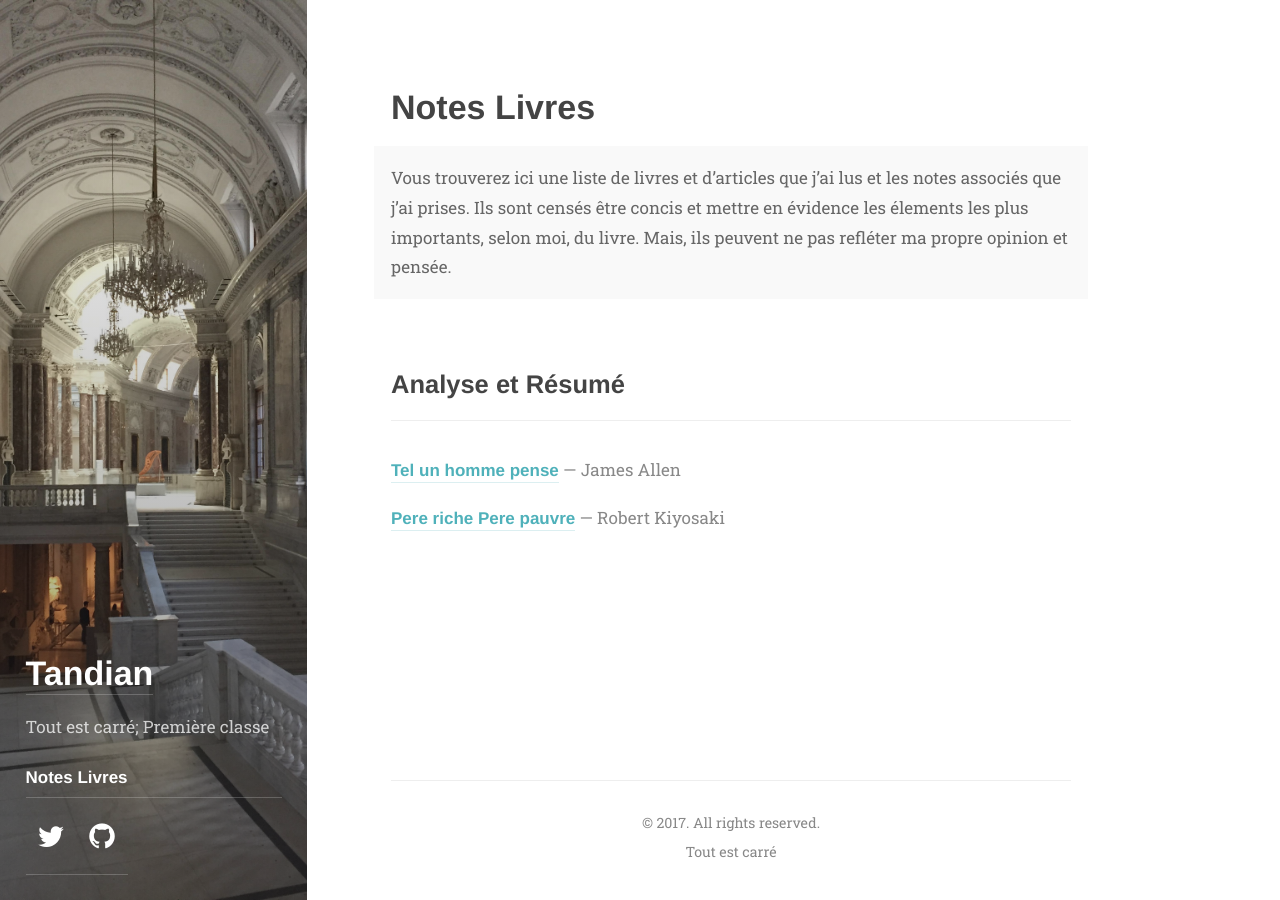
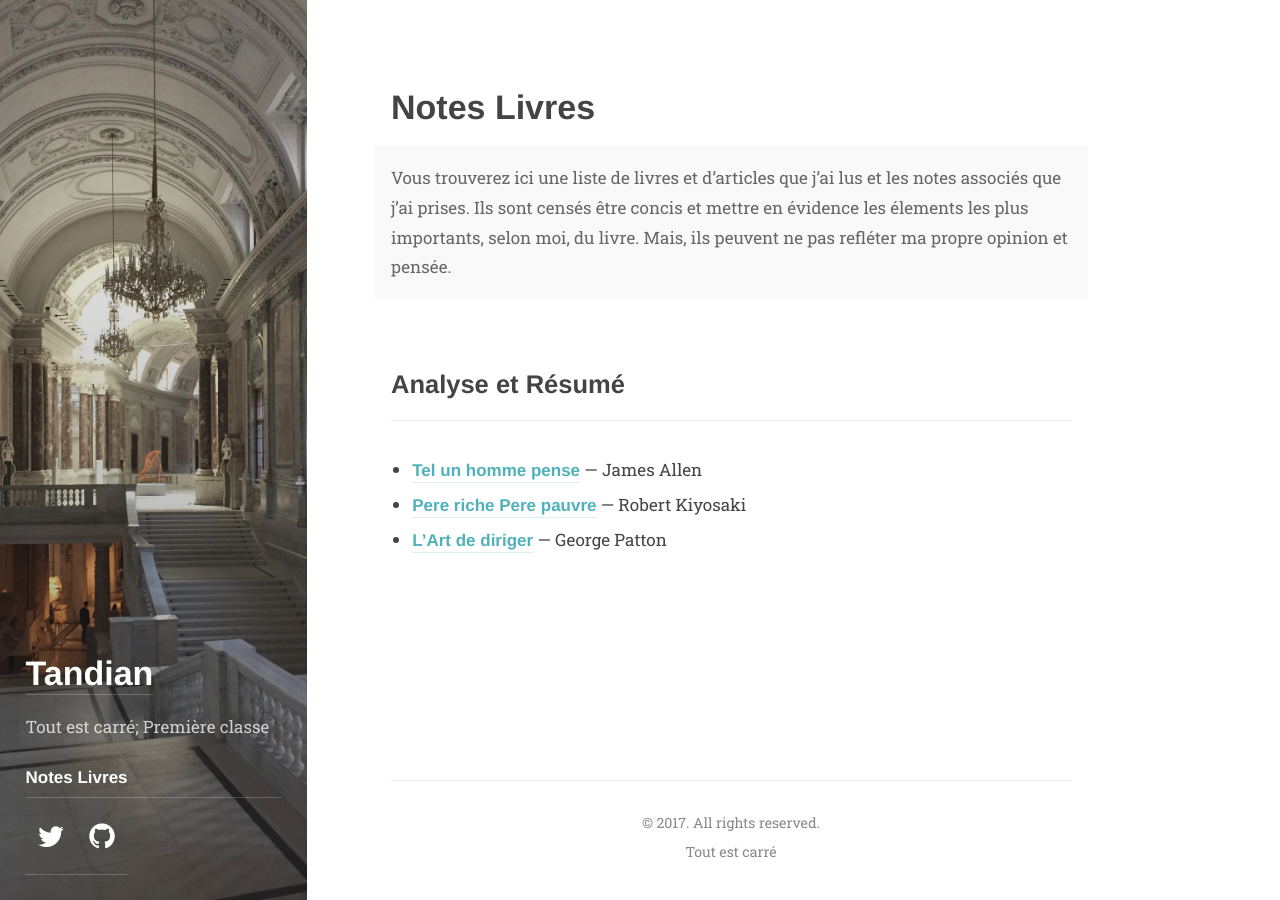
Before and after one commit to abdoulaye-tnd/tandian, a Jekyll site: the page built from books/index.md, in a window 1280 px wide. Built offline with Jekyll 4.4.1, drawn with Linux system fonts in a browser that asks for light colours; some web fonts are replaced.

Commit message:
Update index.md

```diff
--- a/books/index.md
+++ b/books/index.md
@@ -12,8 +12,11 @@ order: 5
 
 * [Tel un homme pense]{:.heading.flip-title} --- James Allen
 * [Pere riche Pere pauvre]{:.heading.flip-title} --- Robert Kiyosaki
+* [L'Art de diriger]{:.heading.flip-title} --- George Patton
+
 {:.related-posts.faded}
 
 
 [Tel un homme pense]: telunhomme.md
 [Pere riche Pere pauvre]: Pereriche.md
+[L'Art de diriger]: artdediriger.md
```
